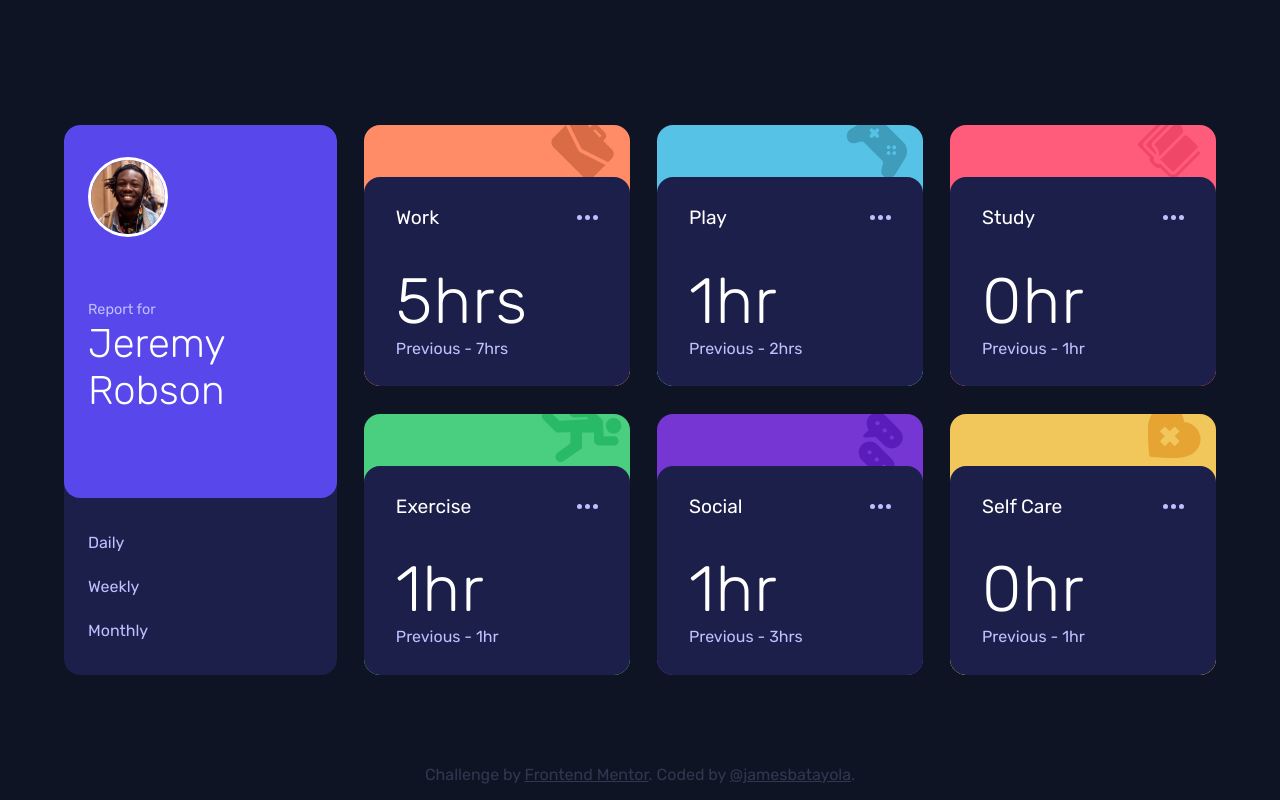
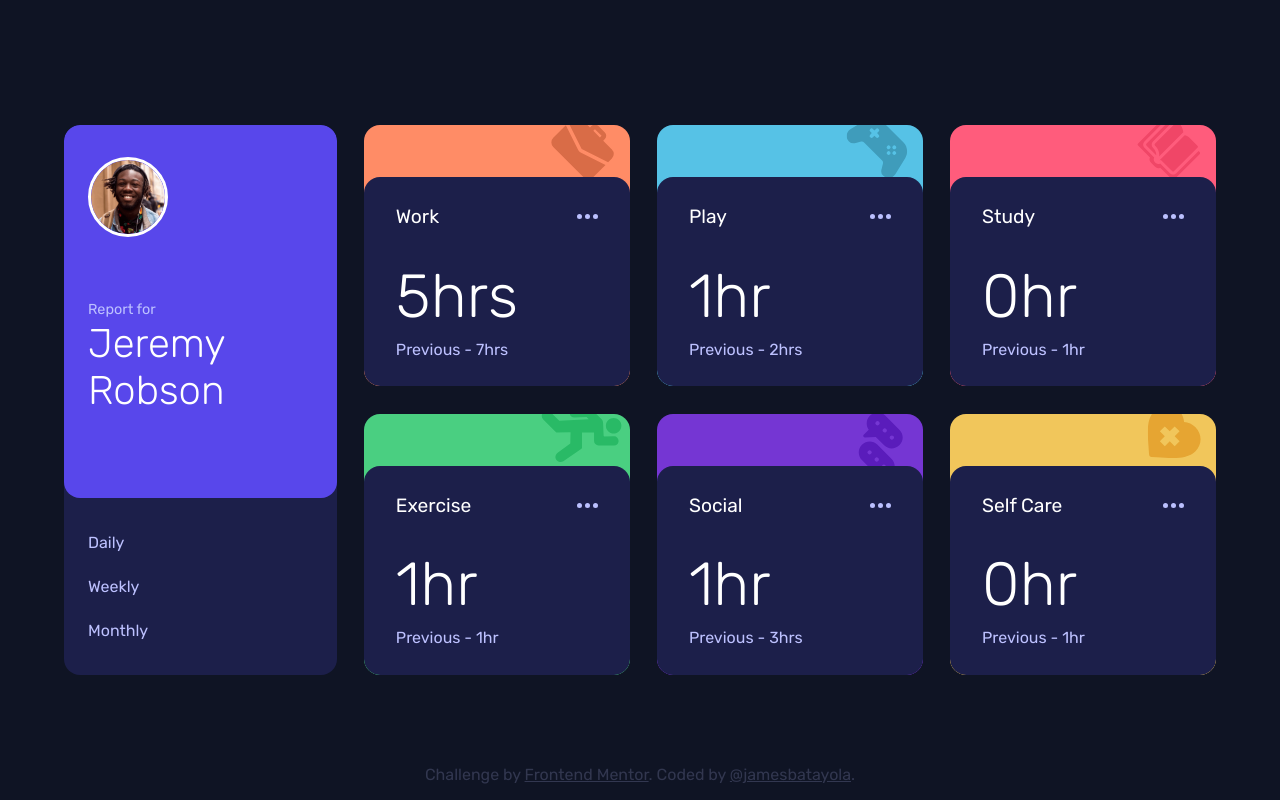
Before and after one commit to jamesbatayola/frontend-mentor-time-tracking-dashboard, a plain HTML site: page index.html in a window 1280 px wide. Drawn offline with Linux system fonts and the light colour scheme.

```diff
--- a/style.css
+++ b/style.css
@@ -289,13 +289,14 @@ body {
 
 	.card-bottom {
 		display: flex;
+		gap: 0.5rem;
 		align-items: start;
 		flex-direction: column;
 	}
 
 	.card-bottom h4 {
-		font-size: 4rem;
-		letter-spacing: 1px;
+		font-size: 3.8rem;
+		letter-spacing: 0.1px;
 	}
 
 	.attribution {
```
